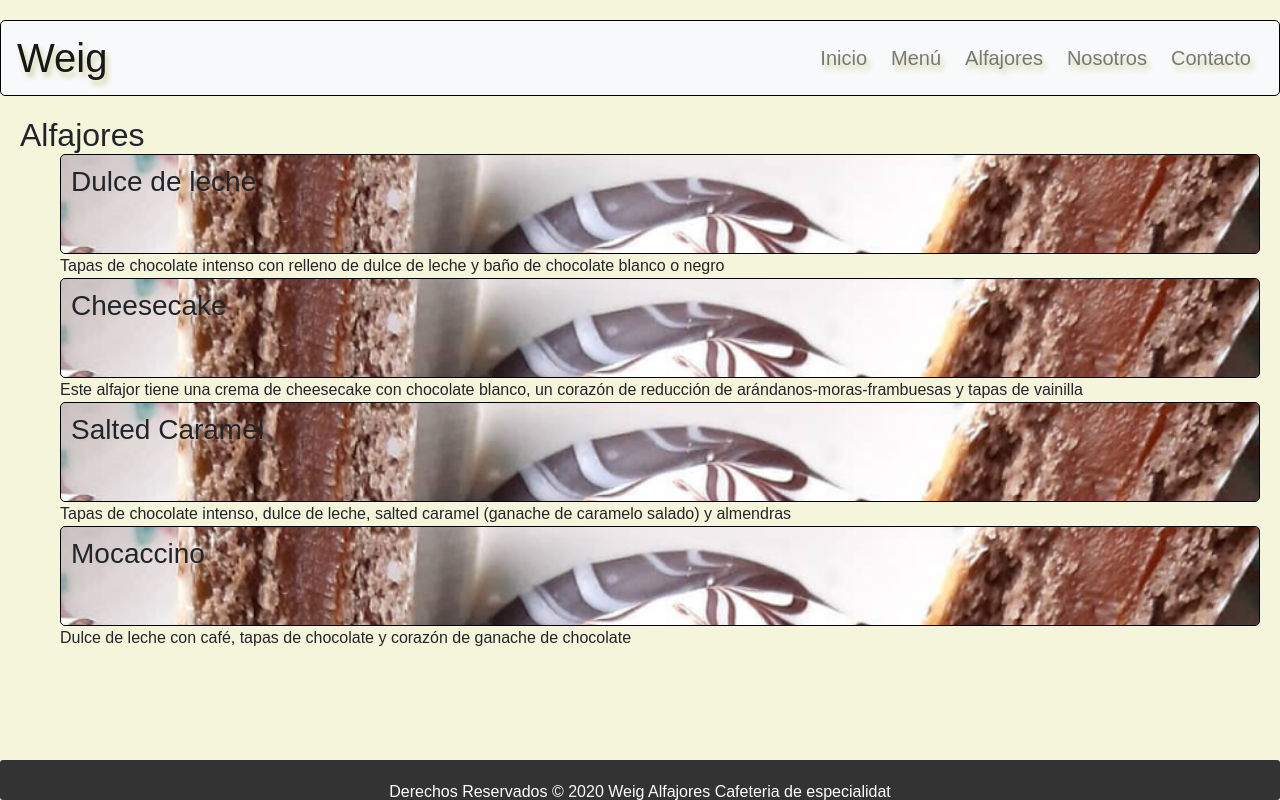
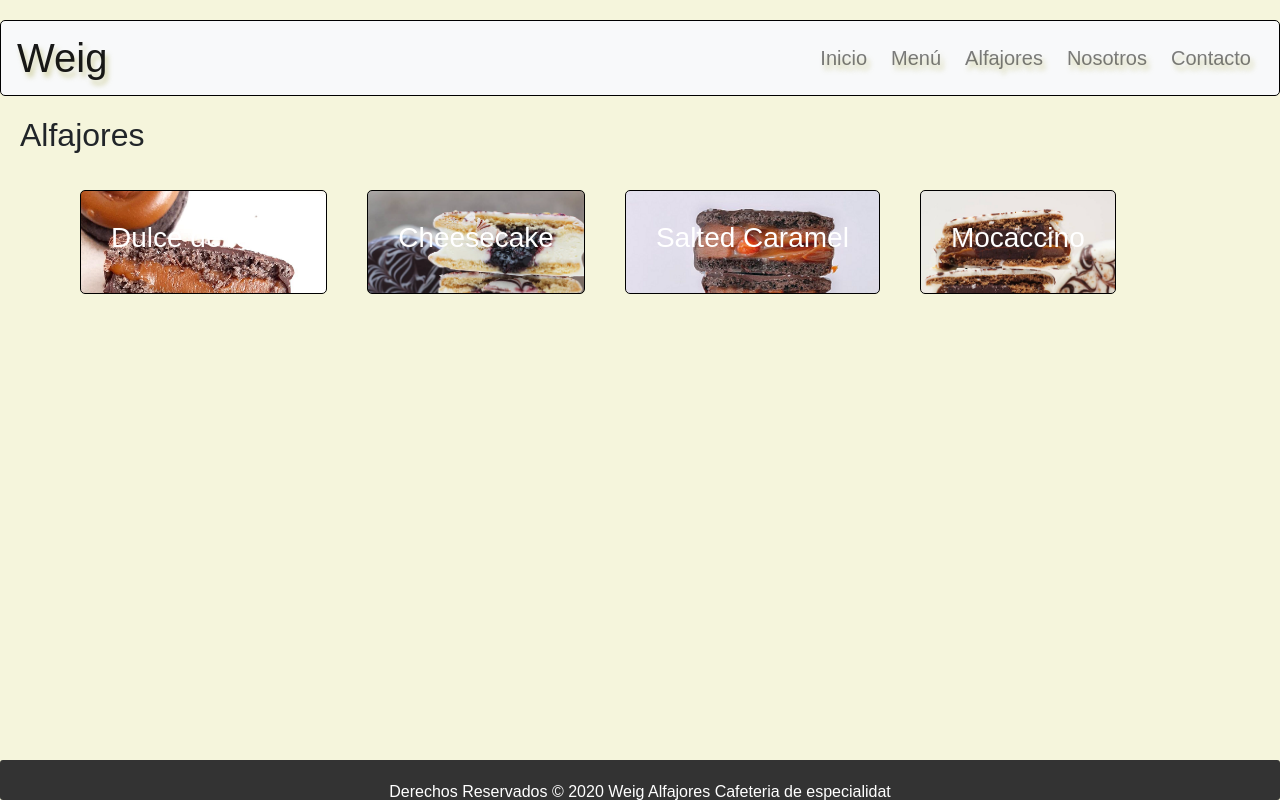
Before and after one commit to Juanpi1011/PF_Cabrera, a plain HTML site: page Alfajores.html in a window 1280 px wide. Drawn offline with nearby package versions, Linux system fonts and the light colour scheme.

Commit message:
Cambios para segunda entrega

```diff
--- a/Alfajores.html
+++ b/Alfajores.html
@@ -9,7 +9,7 @@
   </head>
   <body>
       <header >
-          <nav class="navbar navbar-expand-lg navbar-light bg-light" class="tumama">
+          <nav class="navbar navbar-expand-lg navbar-light bg-light" >
             <a class="navbar-brand" href="#"><h1 class="titulo">Weig</h1></a>
            <button  class="navbar-toggler" type="button" data-toggle="collapse" data-target="#navbarNav" aria-controls="navbarNav" aria-expanded="false" aria-label="Toggle navigation">
               <span class="navbar-toggler-icon"></span>
@@ -40,14 +40,10 @@
         <h2>Alfajores</h2>
         <nav>
           <ul class="prodli">
-            <li class="prodlist"><h3>Dulce de leche<h3></li>
-              <p>Tapas de chocolate intenso con relleno de dulce de leche y baño de chocolate blanco o negro</p>
-            <li class="prodlist"><h3>Cheesecake</h3></li>
-              <p>Este alfajor tiene una crema de cheesecake con chocolate blanco, un corazón de reducción de arándanos-moras-frambuesas y tapas de vainilla</p>
-            <li class="prodlist"><h3>Salted Caramel</h3></li>
-              <p>Tapas de chocolate intenso, dulce de leche, salted caramel (ganache de caramelo salado) y almendras</p>
-            <li class="prodlist"><h3>Mocaccino</h3></li>
-              <p>Dulce de leche con café, tapas de chocolate y corazón de ganache de chocolate</p>
+            <li class="prodlist" id="DDL"><h3>Dulce de leche<h3></li>
+            <li class="prodlist" id="cheese"><h3>Cheesecake</h3></li>
+            <li class="prodlist" id="salted"><h3>Salted Caramel</h3></li>
+            <li class="prodlist" id="moca"><h3>Mocaccino</h3></li>
 
           </ul>
         </nav>
--- a/style.css
+++ b/style.css
@@ -10,22 +10,17 @@ header {
 	font-size: 20px;
 	text-align: center;
   text-shadow: 3px 5px 5px rgba(203, 204, 150, 0.795);
-
 }
-
-
 
 .navul {
   list-style-type: none;
   margin: 0;
   padding: 0;
   overflow: hidden;
-
 }
 
 .navli {
   float: left;
-
 }
 
 nav li a {
@@ -77,7 +72,6 @@ footer {
 
 .titulo{
   text-align: center;
-
 }
 
 .prodli{
@@ -86,10 +80,12 @@ footer {
 }
 
 .prodlist{
-  padding: 10px;
-  background-image: url(fotos/Alfajores2.png);
-  height: 100px;
-  max-width: 100%;
+  color: #fff;
+  float: left ;
+  margin: 20px;
+  padding: 30px;
+  height: 50%;
+  max-width: 50%;
   border-radius: 5px;
   background-size: 800% 50%;
   background-size: cover;
@@ -97,10 +93,35 @@ footer {
 }
 
 .prodli :hover {
-  color: beige;
-  border-color: black;
-  border-radius: 3px;
+  color: rgb(120, 121, 78);
 }
+#cafe{
+  background-image: url(fotos/Cafe2.png);
+}
+#alfajores{
+  background-image: url(fotos/Alfajores1.png);
+}
+#tortas{
+  background-image: url(fotos/Torta2.png);
+}
+#especiales{
+  background-image: url(fotos/tuki1.jpeg);
+}
+
+#DDL{
+  background-image: url(fotos/DDL.png);
+}
+#salted{
+  background-image: url(fotos/salted.png);
+}
+#cheese{
+  background-image: url(fotos/chess\ cake.png);
+}
+#moca{
+  background-image: url(fotos/Mocaccino.png);
+}
+
+
 
 .nosotros{
   margin-left: 15px;
@@ -121,7 +142,6 @@ img {
 .Parrafo{
   padding-top: 10px;
 }
-
 
 form {
   display: flex;
@@ -162,7 +182,6 @@ form input[type="submit"]:hover {
   background-color: #555;
 }
 
-
 .navbar {
   border: solid 1.5px black;
   border-radius: 5px;
@@ -185,8 +204,6 @@ form input[type="submit"]:hover {
   border-radius: 3px;
 }
 
-
 .navbar.navbar-expand-lg.navbar-light.bg-light{
-
   background-color: #333;
 }
```
Also changed, not shown: Nosotros.html (+1 -10 lines), contacto.html (+1 -1 lines), index.html (+5 -7 lines).
